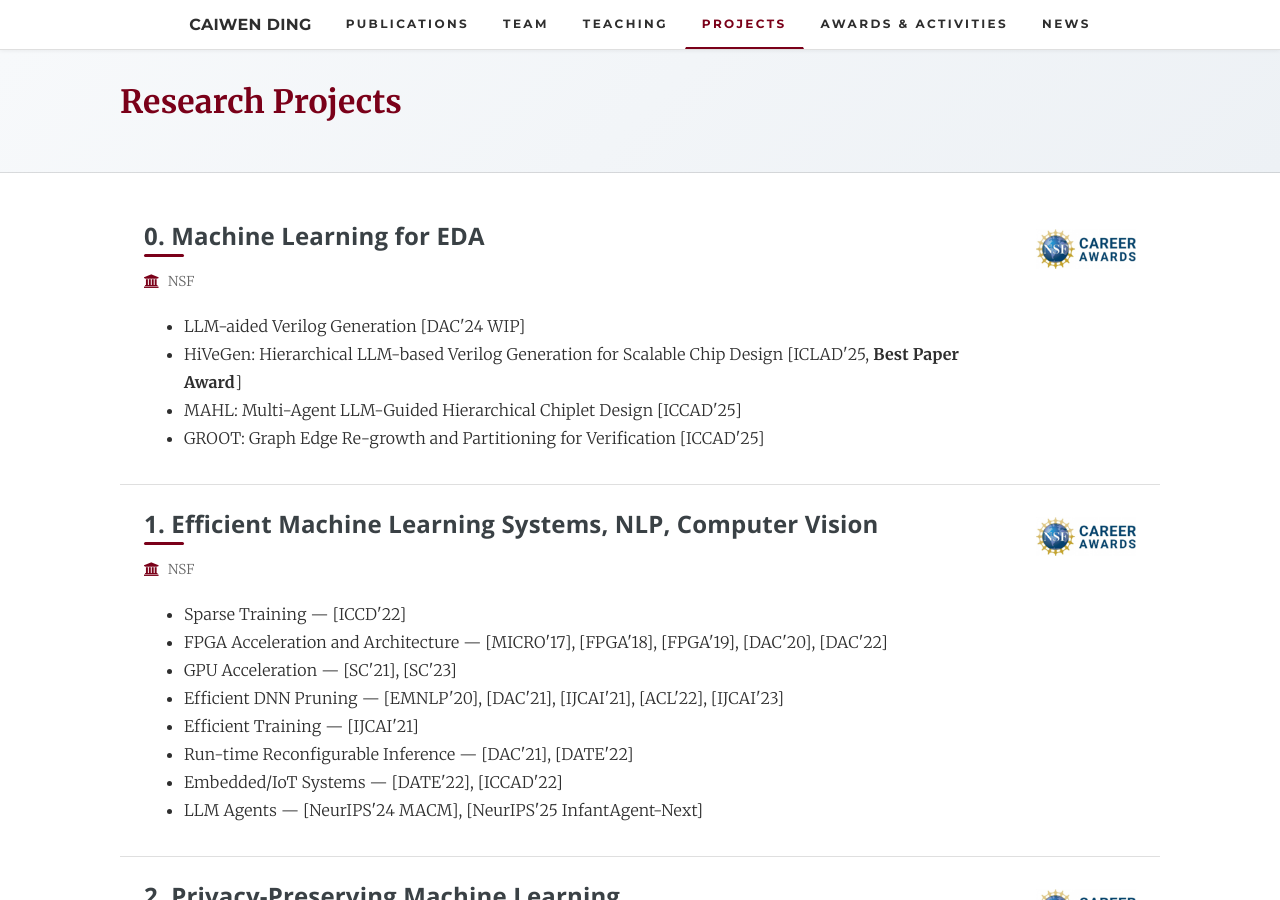
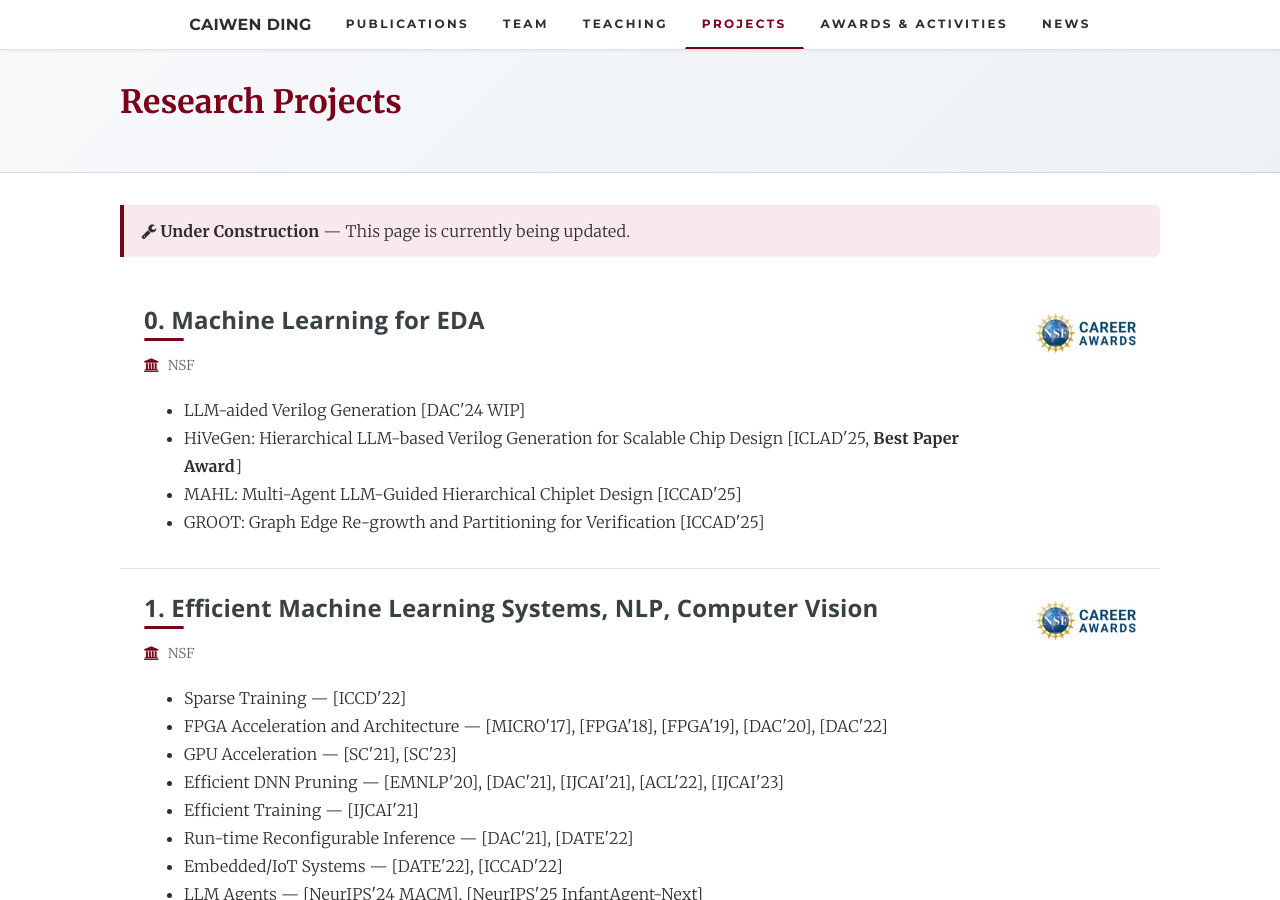
Before and after one commit to caiwending/caiwending.github.io, a Jekyll site: the page built from pages/projects/index.html, in a window 1280 px wide and 900 px high. Built offline with Jekyll 4.4.1, drawn with Linux system fonts in a browser that asks for light colours; part of the change alters nothing that is shown.

Commit message:
adding under construction for projects

```diff
--- a/_config.yml
+++ b/_config.yml
@@ -1,6 +1,6 @@
 # Website settings
-baseurl: "/"
-url: "http://caiwending.github.io"
+baseurl: ""
+url: "https://caiwending.github.io"
 icon: "/assets/img/icons/cat.ico"
 
 # Internal nav
--- a/pages/projects/index.html
+++ b/pages/projects/index.html
@@ -6,6 +6,10 @@ subtitle: ""
 include_header: page_header.html
 nav_item: Projects
 ---
+
+<div class="bg-light-yellow mb3">
+    <i class="fa fa-wrench"></i> <strong>Under Construction</strong> — This page is currently being updated.
+</div>
 
 {% for project in site.data.research_projects %}
 <div class="project-entry clearfix mb2">
```
